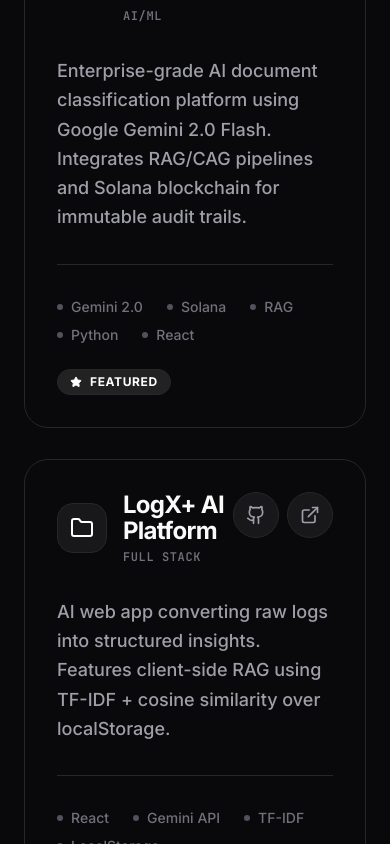
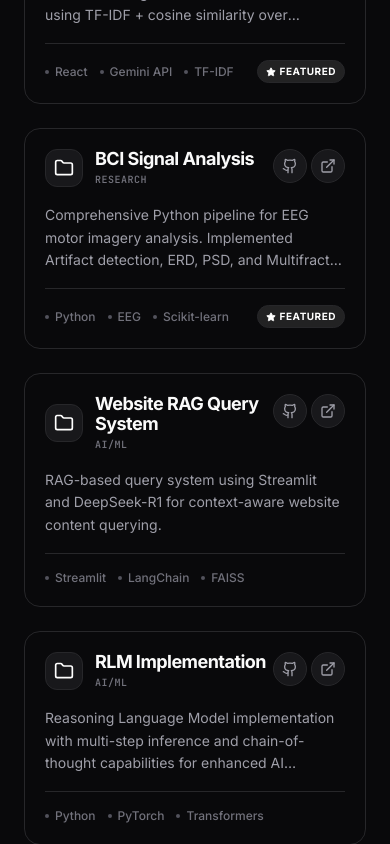
Before and after one commit to kushwahaamar-dev/portfolio, a React (Vite) app: page / in a window 390 px wide. Shown: the part 7460-8304 px from the top of the page. Built offline with nearby package versions, Linux system fonts and the light colour scheme.

Commit message:
Add 3 new projects, update grid to 2x4 layout, and add custom favicon

```diff
--- a/index.html
+++ b/index.html
@@ -1,10 +1,12 @@
 <!doctype html>
 <html lang="en" class="dark">
+
 <head>
   <meta charset="UTF-8" />
-    <link rel="icon" type="image/svg+xml" href="/vite.svg" />
+  <link rel="icon" type="image/x-icon" href="/favicon.ico" />
   <meta name="viewport" content="width=device-width, initial-scale=1.0" />
-    <meta name="description" content="Amar Kushwaha - CS Student & Builder. Building AI systems, researching Brain-Computer Interfaces at Texas Tech." />
+  <meta name="description"
+    content="Amar Kushwaha - CS Student & Builder. Building AI systems, researching Brain-Computer Interfaces at Texas Tech." />
   <meta name="theme-color" content="#09090b" />
 
   <title>Amar Kushwaha | Portfolio</title>
@@ -12,19 +14,24 @@
   <!-- Google Fonts - Preload for faster loading -->
   <link rel="preconnect" href="https://fonts.googleapis.com">
   <link rel="preconnect" href="https://fonts.gstatic.com" crossorigin>
-    <link href="https://fonts.googleapis.com/css2?family=Inter:wght@300;400;500;600;700;800&family=JetBrains+Mono:wght@400;500;600&display=swap" rel="stylesheet">
+  <link
+    href="https://fonts.googleapis.com/css2?family=Inter:wght@300;400;500;600;700;800&family=JetBrains+Mono:wght@400;500;600&display=swap"
+    rel="stylesheet">
 
   <!-- Critical CSS for initial load -->
   <style>
-      html, body {
+    html,
+    body {
       background-color: #09090b;
       color: #fafafa;
       font-family: 'Inter', system-ui, -apple-system, sans-serif;
     }
   </style>
 </head>
+
 <body class="bg-[#09090b] text-white antialiased">
   <div id="root"></div>
   <script type="module" src="/src/main.tsx"></script>
 </body>
+
 </html>
--- a/src/components/sections/Projects.tsx
+++ b/src/components/sections/Projects.tsx
@@ -1,42 +1,33 @@
 import { useRef, useEffect, useState } from 'react';
 import { resumeData } from '../../data/resume';
 import { Github, ExternalLink, ArrowUpRight, Folder, Star } from 'lucide-react';
-
 const ProjectCard = ({ project }: { project: typeof resumeData.projects[0] }) => {
   const cardRef = useRef<HTMLDivElement>(null);
   const [rotation, setRotation] = useState({ x: 0, y: 0 });
   const [opacity, setOpacity] = useState(0);
-
   const handleMouseMove = (e: React.MouseEvent<HTMLDivElement>) => {
     if (!cardRef.current) return;
-
     const div = cardRef.current;
     const rect = div.getBoundingClientRect();
-
     const width = rect.width;
     const height = rect.height;
-
     const mouseX = e.clientX - rect.left;
     const mouseY = e.clientY - rect.top;
-
     const rotateX = (mouseY - height / 2) / 20;
     const rotateY = (mouseX - width / 2) / 20;
-
     setRotation({ x: rotateX, y: -rotateY });
     setOpacity(1);
   };
-
   const handleMouseLeave = () => {
     setRotation({ x: 0, y: 0 });
     setOpacity(0);
   };
-
   return (
     <div
       ref={cardRef}
       onMouseMove={handleMouseMove}
       onMouseLeave={handleMouseLeave}
-      className="project-card group relative rounded-3xl border border-zinc-800 bg-[#09090b] transition-all duration-200"
+      className="project-card group relative h-full rounded-2xl border border-zinc-800 bg-[#09090b] transition-all duration-200"
       style={{
         transform: `perspective(1000px) rotateX(${-rotation.x}deg) rotateY(${-rotation.y}deg)`,
       }}
@@ -49,39 +40,37 @@
           background: `radial-gradient(600px circle at ${50 + rotation.y * 3}% ${50 + rotation.x * 3}%, rgba(255,255,255,0.06), transparent 40%)`
         }}
       />
-
-       <div className="relative p-8 md:p-12 flex flex-col h-full transform-style-3d">
+      <div className="relative p-5 flex flex-col h-full transform-style-3d">
         {/* Top Bar */}
-         <div className="flex items-start justify-between mb-8">
-           <div className="flex items-center gap-4">
+        <div className="flex items-start justify-between mb-4">
+          <div className="flex items-center gap-3">
             <div
-               className="p-3 rounded-2xl bg-zinc-900 border border-zinc-800 group-hover:border-zinc-700 transition-colors"
+              className="p-2 rounded-xl bg-zinc-900 border border-zinc-800 group-hover:border-zinc-700 transition-colors"
             >
-               <Folder className="w-6 h-6 text-white" />
+              <Folder className="w-5 h-5 text-white" />
             </div>
             <div className="flex flex-col">
-                <h3 className="text-2xl md:text-3xl font-bold text-white group-hover:text-zinc-200 transition-all">
+              <h3 className="text-lg font-bold text-white group-hover:text-zinc-200 transition-all leading-tight">
                 {project.title}
               </h3>
               <span
-                 className="text-xs font-mono font-bold uppercase tracking-wider mt-1 text-zinc-500"
+                className="text-[10px] font-mono font-bold uppercase tracking-wider mt-0.5 text-zinc-500"
               >
                 {project.category}
               </span>
             </div>
           </div>
-
-           <div className="flex items-center gap-2 z-10">
+          <div className="flex items-center gap-1 z-10">
             {project.github && (
               <a
                 href={project.github}
                 target="_blank"
                 rel="noopener noreferrer"
-                 className="p-3 rounded-full bg-zinc-900 hover:bg-white hover:text-black text-zinc-400 transition-all border border-zinc-800"
+                className="p-2 rounded-full bg-zinc-900 hover:bg-white hover:text-black text-zinc-400 transition-all border border-zinc-800"
                 title="View Source"
                 onMouseDown={(e) => e.stopPropagation()}
               >
-                 <Github className="w-5 h-5" />
+                <Github className="w-4 h-4" />
               </a>
             )}
             {project.link && (
@@ -89,39 +78,36 @@
                 href={project.link}
                 target="_blank"
                 rel="noopener noreferrer"
-                 className="p-3 rounded-full bg-zinc-900 hover:bg-white hover:text-black text-zinc-400 transition-all border border-zinc-800"
+                className="p-2 rounded-full bg-zinc-900 hover:bg-white hover:text-black text-zinc-400 transition-all border border-zinc-800"
                 title="Live Demo"
                 onMouseDown={(e) => e.stopPropagation()}
               >
-                 <ExternalLink className="w-5 h-5" />
+                <ExternalLink className="w-4 h-4" />
               </a>
             )}
           </div>
         </div>
-
         {/* Description */}
-         <p className="text-lg text-zinc-400 leading-relaxed mb-8 max-w-2xl font-medium">
+        <p className="text-sm text-zinc-400 leading-relaxed mb-4 line-clamp-3 flex-grow">
           {project.description}
         </p>
-
-         <div className="mt-auto pt-8 border-t border-zinc-800 flex flex-wrap items-center justify-between gap-6">
+        <div className="mt-auto pt-4 border-t border-zinc-800 flex flex-wrap items-center justify-between gap-3">
           {/* Tech Stack - Minimal Text */}
-           <div className="flex flex-wrap gap-x-6 gap-y-2">
-             {project.tech.map((tech) => (
+          <div className="flex flex-wrap gap-x-3 gap-y-1">
+            {project.tech.slice(0, 3).map((tech) => (
               <span
                 key={tech}
-                 className="flex items-center gap-2 text-sm text-zinc-500 font-medium"
+                className="flex items-center gap-1.5 text-xs text-zinc-500 font-medium"
               >
-                 <span className="w-1.5 h-1.5 rounded-full bg-zinc-600 group-hover:bg-white transition-colors" />
+                <span className="w-1 h-1 rounded-full bg-zinc-600 group-hover:bg-white transition-colors" />
                 {tech}
               </span>
             ))}
           </div>
-
           {project.featured && (
-             <div className="flex items-center gap-2 px-3 py-1 rounded-full bg-white/10 border border-white/20">
-               <Star className="w-3 h-3 text-white fill-white" />
-               <span className="text-xs font-bold text-white uppercase tracking-wider">Featured</span>
+            <div className="flex items-center gap-1 px-2 py-0.5 rounded-full bg-white/10 border border-white/20">
+              <Star className="w-2.5 h-2.5 text-white fill-white" />
+              <span className="text-[10px] font-bold text-white uppercase tracking-wider">Featured</span>
             </div>
           )}
         </div>
@@ -129,26 +115,21 @@
     </div>
   );
 };
-
 export const Projects = () => {
   const containerRef = useRef<HTMLDivElement>(null);
-
   useEffect(() => {
     if (typeof window !== 'undefined' && typeof window.matchMedia === 'function') {
       const reduceMotion = window.matchMedia('(prefers-reduced-motion: reduce)').matches;
       const coarsePointer = window.matchMedia('(pointer: coarse)').matches;
       if (reduceMotion || coarsePointer) return;
     }
-
     type GsapContext = { revert: () => void };
     let ctx: GsapContext | null = null;
     let cancelled = false;
-
     (async () => {
       const gsap = (await import('gsap')).default;
       const { ScrollTrigger } = await import('gsap/ScrollTrigger');
       if (cancelled) return;
-
       gsap.registerPlugin(ScrollTrigger);
       ctx = gsap.context(() => {
         gsap.from(".project-header", {
@@ -161,7 +142,6 @@
           duration: 0.8,
           ease: "power3.out"
         });
-
         // Only animate Y position, not opacity - prevents cards from staying dim
         gsap.from(".project-card", {
           scrollTrigger: {
@@ -175,17 +155,14 @@
         });
       }, containerRef);
     })();
-
     return () => {
       cancelled = true;
       ctx?.revert();
     };
   }, []);
-
   return (
     <section id="projects" ref={containerRef} className="relative">
       <div className="max-w-7xl mx-auto px-6 lg:px-12">
-
         {/* Section Header */}
         <div className="project-header flex flex-col md:flex-row md:items-end md:justify-between gap-6 mb-20">
           <div className="max-w-2xl">
@@ -210,14 +187,12 @@
             <ArrowUpRight className="w-4 h-4 group-hover:translate-x-0.5 group-hover:-translate-y-0.5 transition-transform" />
           </a>
         </div>
-
-        {/* Projects Grid - Masonry Style / Bento */}
-        <div className="grid grid-cols-1 lg:grid-cols-2 gap-8">
+        {/* Projects Grid - 2x4 Matrix */}
+        <div className="grid grid-cols-1 md:grid-cols-2 xl:grid-cols-4 gap-6">
           {resumeData.projects.map((project) => (
             <ProjectCard key={project.title} project={project} />
           ))}
         </div>
-
         {/* Bottom CTA */}
         <div className="project-header mt-20 text-center">
           <p className="text-zinc-500 mb-6 text-lg">
--- a/src/data/resume.ts
+++ b/src/data/resume.ts
@@ -74,6 +74,33 @@
       featured: false,
       link: "http://github.com/kushwahaamar-dev/WebRAG-/",
       github: "http://github.com/kushwahaamar-dev/WebRAG-/"
+    },
+    {
+      title: "RLM Implementation",
+      description: "Reasoning Language Model implementation with multi-step inference and chain-of-thought capabilities for enhanced AI reasoning.",
+      tech: ["Python", "PyTorch", "Transformers", "LangChain"],
+      category: "AI/ML",
+      featured: false,
+      link: "https://github.com/kushwahaamar-dev/rlms",
+      github: "https://github.com/kushwahaamar-dev/rlms"
+    },
+    {
+      title: "Git0X Security Scanner",
+      description: "Advanced secret detection tool for Git repositories. Scans codebases for exposed API keys, credentials, and sensitive data patterns.",
+      tech: ["React", "TypeScript", "Web Workers", "IndexedDB"],
+      category: "DevSecOps",
+      featured: false,
+      link: "https://git0x.vercel.app/scan",
+      github: "https://github.com/kushwahaamar-dev/git0x"
+    },
+    {
+      title: "Tsinghua Sorting Barrier",
+      description: "Interactive algorithm visualization comparing Dijkstra's shortest path with optimized barrier algorithms on real-world map data.",
+      tech: ["TypeScript", "Leaflet", "OpenStreetMap", "Vite"],
+      category: "Research",
+      featured: false,
+      link: "https://sorting-barrier.vercel.app/",
+      github: "https://github.com/kushwahaamar-dev/sorting-barrier"
     }
   ],
   skills: [
--- a/src/types/index.ts
+++ b/src/types/index.ts
@@ -4,7 +4,7 @@
   tech: string[];
   link?: string;
   github?: string;
-  category: 'AI/ML' | 'Web3' | 'Full Stack' | 'Research';
+  category: 'AI/ML' | 'Web3' | 'Full Stack' | 'Research' | 'DevSecOps';
   featured: boolean;
 }
 
```
Also changed, not shown: public/favicon-source.jpg (added), 1 other file (tests, documents, lock files or other folders). Lines whose indentation alone changed are shown as unchanged.
